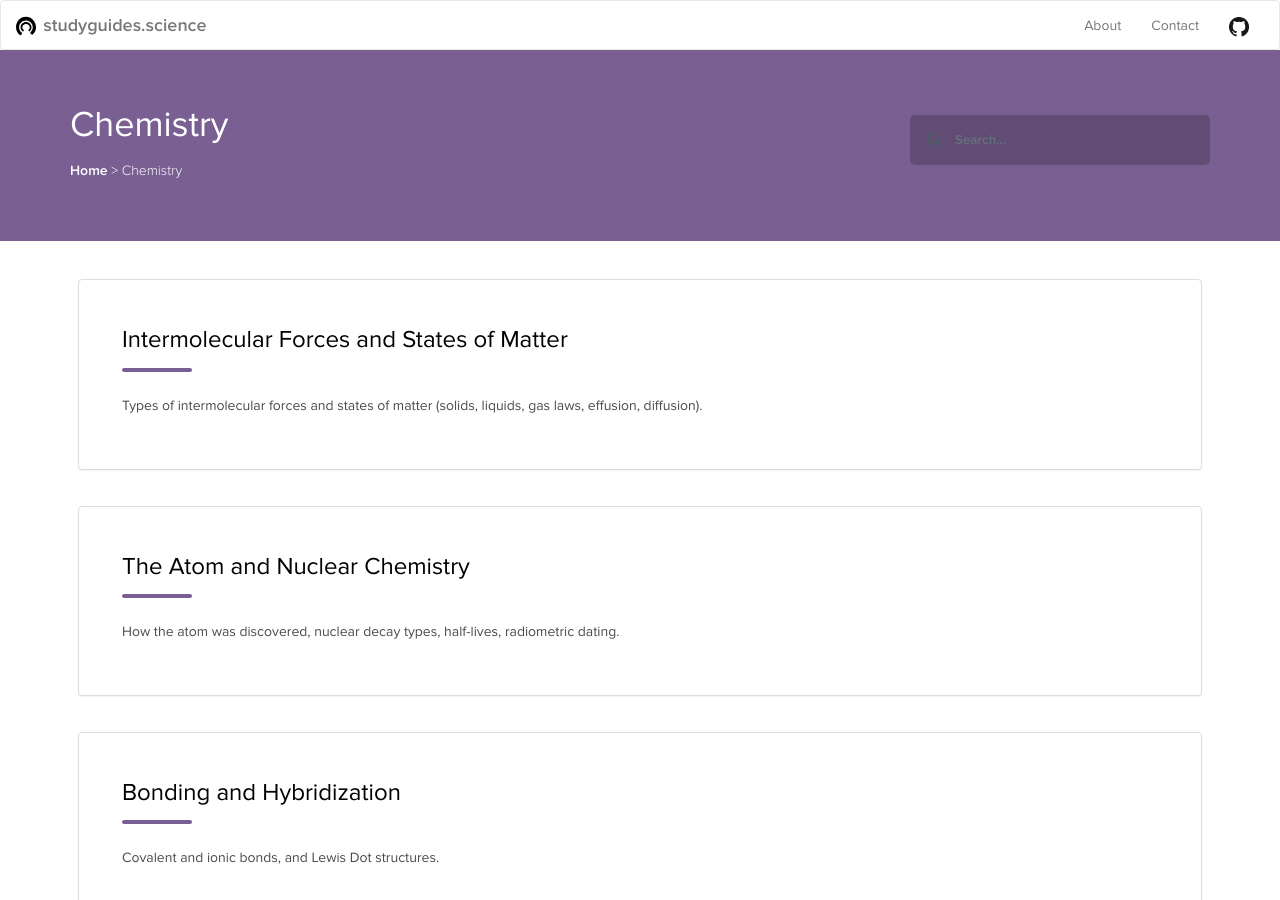
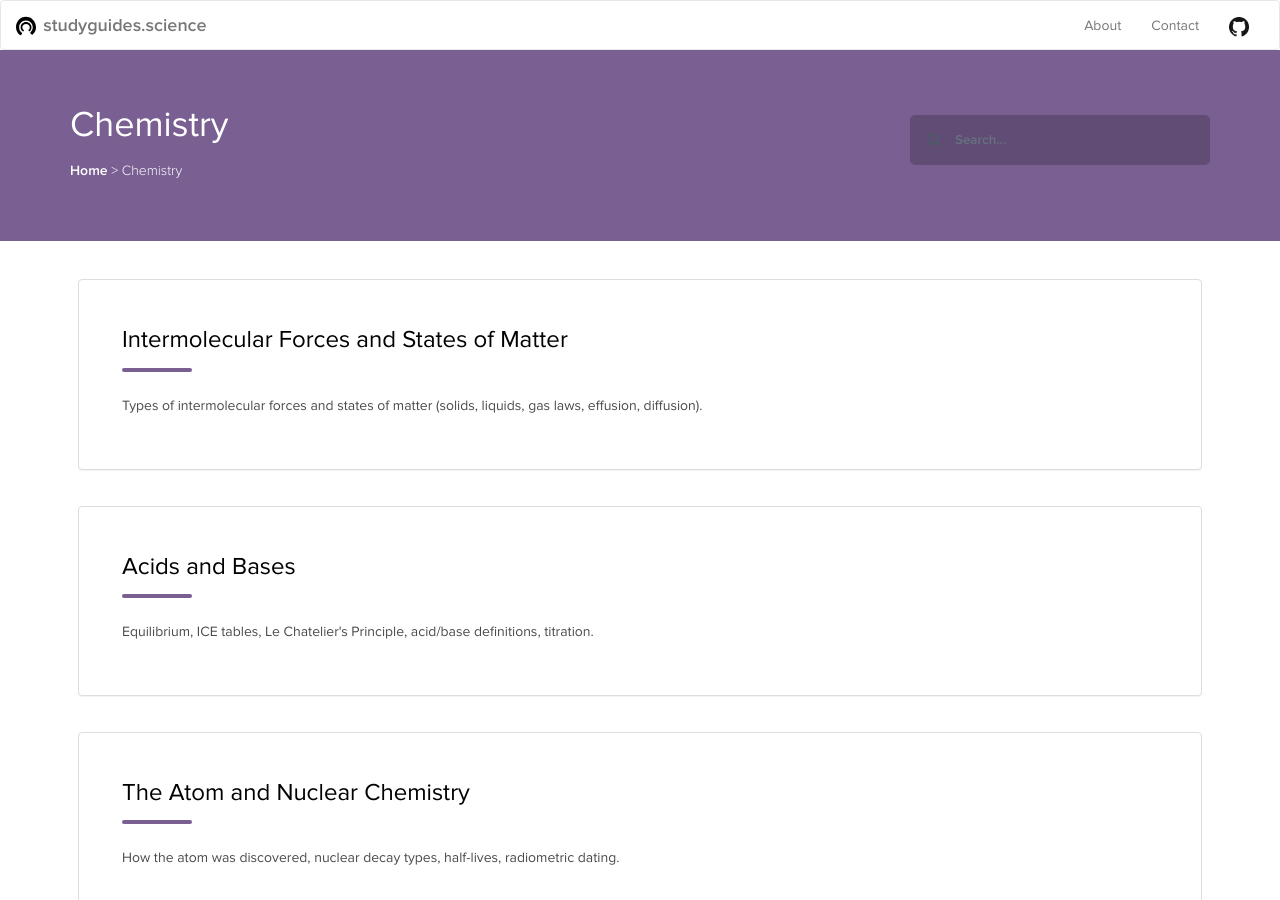
Before and after one commit to oliviachang29/studyguides, a Jekyll site: the page built from category/chemistry.md, in a window 1280 px wide and 900 px high. Built offline with Jekyll 4.4.1, drawn with Linux system fonts in a browser that asks for light colours; nearby versions of some CDN libraries; some web fonts are replaced.

Commit message:
add acids, bases

```diff
--- /dev/null
+++ b/_chemistry/acids-and-bases.md
@@ -0,0 +1,7 @@
+---
+layout: guide
+title: "Acids and Bases"
+category: "Chemistry"
+link: "https://docs.google.com/document/d/e/2PACX-1vQZyhywE_wQ9nFkFBgJcxK--n24aohPSFiAl0hlwKzFJXieK6aYJtla-B05ig7dJ1bTMmEcxoaYd04l/pub?embedded=true"
+description: "Equilibrium, ICE tables, Le Chatelier's Principle, acid/base definitions, titration."
+---
```
Also changed, not shown: _config.yml (line endings or trailing spaces).
